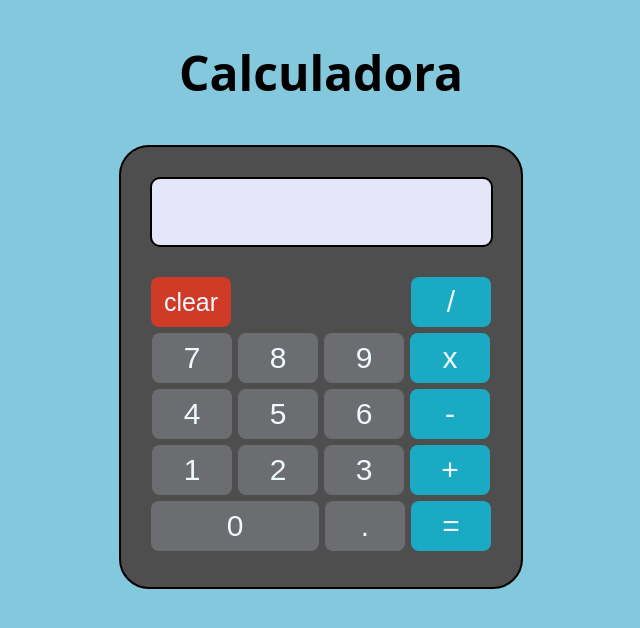
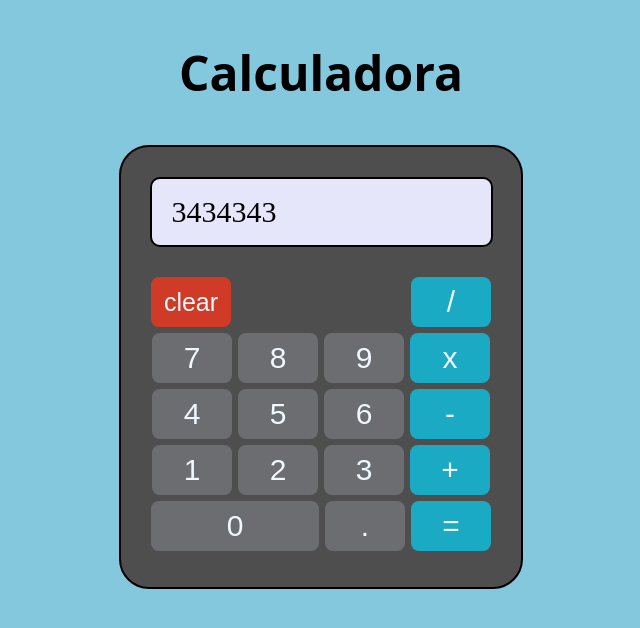
Before and after one commit to ColtMoons/Calculator-Js, a plain HTML site: page index.html in a window 1280 px wide. Shown: the whole page, without its empty margins (319-959 px from the left). Drawn offline with Linux system fonts and the light colour scheme.

Commit message:
Add styles for calculator display

```diff
--- a/index.html
+++ b/index.html
@@ -10,7 +10,7 @@
     <div class="header"><h1>Calculadora</h1></div>
     <div class="container">
         <div id="calculator">
-            <div class="display"></div>
+            <div class="display">3434343</div>
             <div class="buttons">
                 <div class="topButtons">
                     <button class="clear">clear</button>
--- a/style.css
+++ b/style.css
@@ -37,8 +37,11 @@ body{
     height: 70px;
     width: 343px;
     background-color: lavender;
-
+    display: flex;
+    font-size: 30px;
+    align-items: center;
     border-radius: 10px;
+    padding: 0 20px;
 }
 
 button{
```
